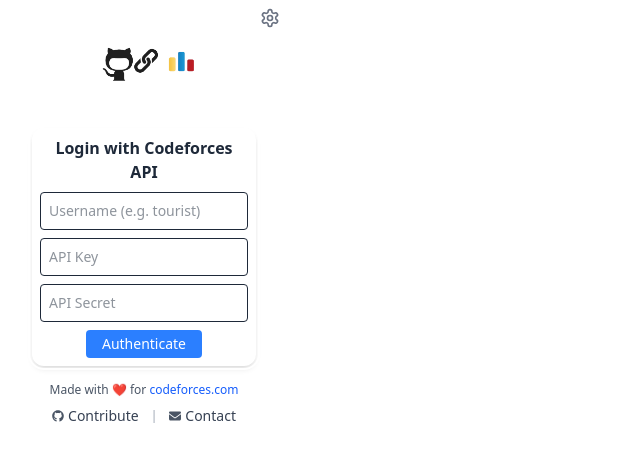
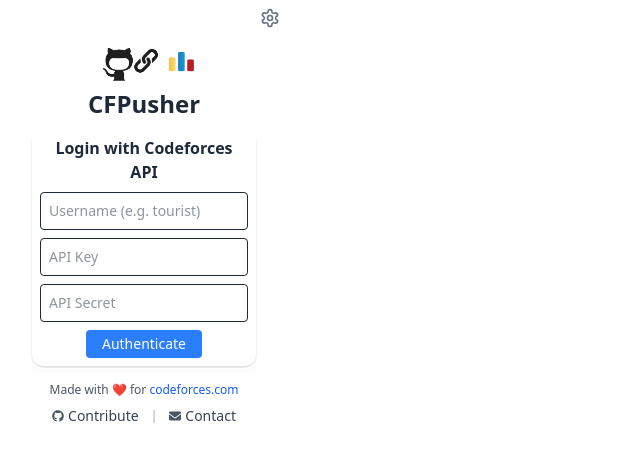
Before and after one commit to SarJ2004/cf-pusher, a React (Vite) app: page / in a window 1280 px wide. Shown: the top 462 px of the page, without its empty margins (0-640 px from the left). Built offline with nearby package versions, Linux system fonts and the light colour scheme.

Commit message:
update logo

```diff
--- a/src/pages/Popup.jsx
+++ b/src/pages/Popup.jsx
@@ -241,7 +241,7 @@
         <Settings size={20} />
       </button>
 
-      <div className="flex flex-col items-center">
+      <div className="flex flex-col items-center relative">
         <img
           src={logoLight}
           alt="Logo"
@@ -252,6 +252,9 @@
           alt="Logo"
           className="hidden dark:block w-32 h-auto"
         />
+        <p className="mt-2 mb-2 font-bold text-2xl  text-gray-800 dark:text-gray-200 absolute top-20">
+          CFPusher
+        </p>
 
         <ProfileInfo onHandleSubmit={setUsername} username={username} />
       </div>
```
